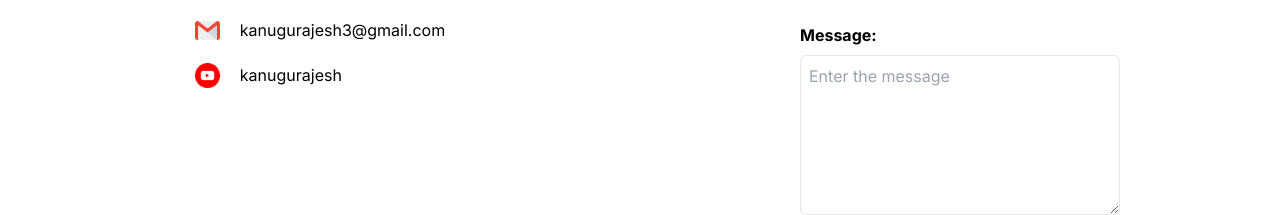
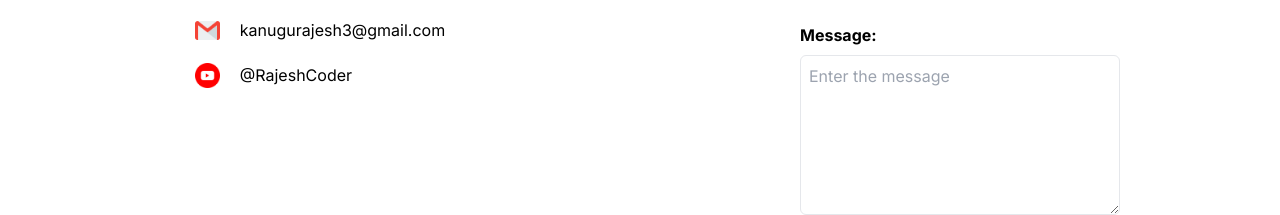
Before and after one commit to kanugurajesh/Swap-Image-Ai-Generator, a Next.js app: page /Contact in a window 1280 px wide. Shown: the part 463-678 px from the top of the page. Built offline with nearby package versions, Linux system fonts and the light colour scheme.

Commit message:
Adding youtube link to the app

```diff
--- a/app/Contact/page.tsx
+++ b/app/Contact/page.tsx
@@ -85,7 +85,7 @@ export default function Contact() {
                     <span className="flex gap-5 align-center">
                         <Image src="/youtube.png" className="hover:scale-110 transition ease-in-out" alt="email" width={25} height={25} />
                         <Link href="https://www.youtube.com/@RajeshCoder">
-                            <p>kanugurajesh</p>
+                            <p>@RajeshCoder</p>
                         </Link>
                     </span>
                 </div>
```
